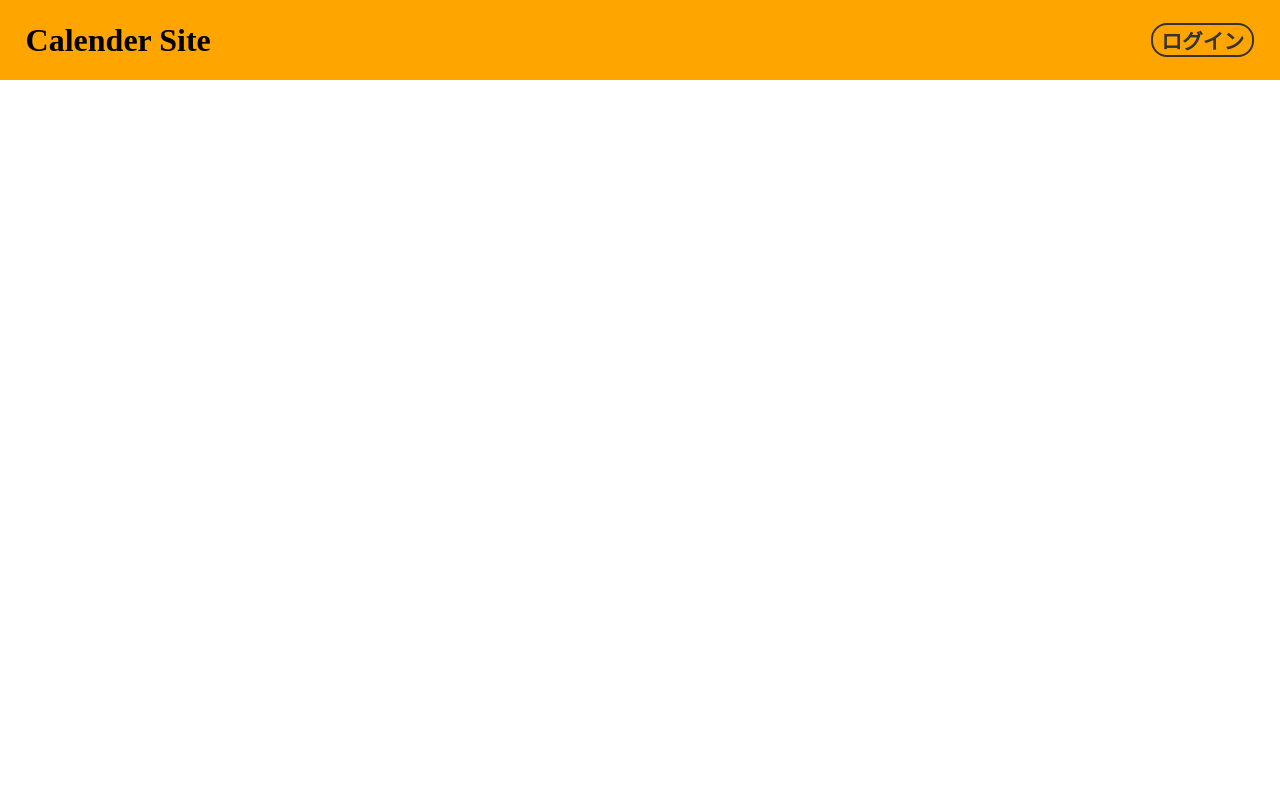
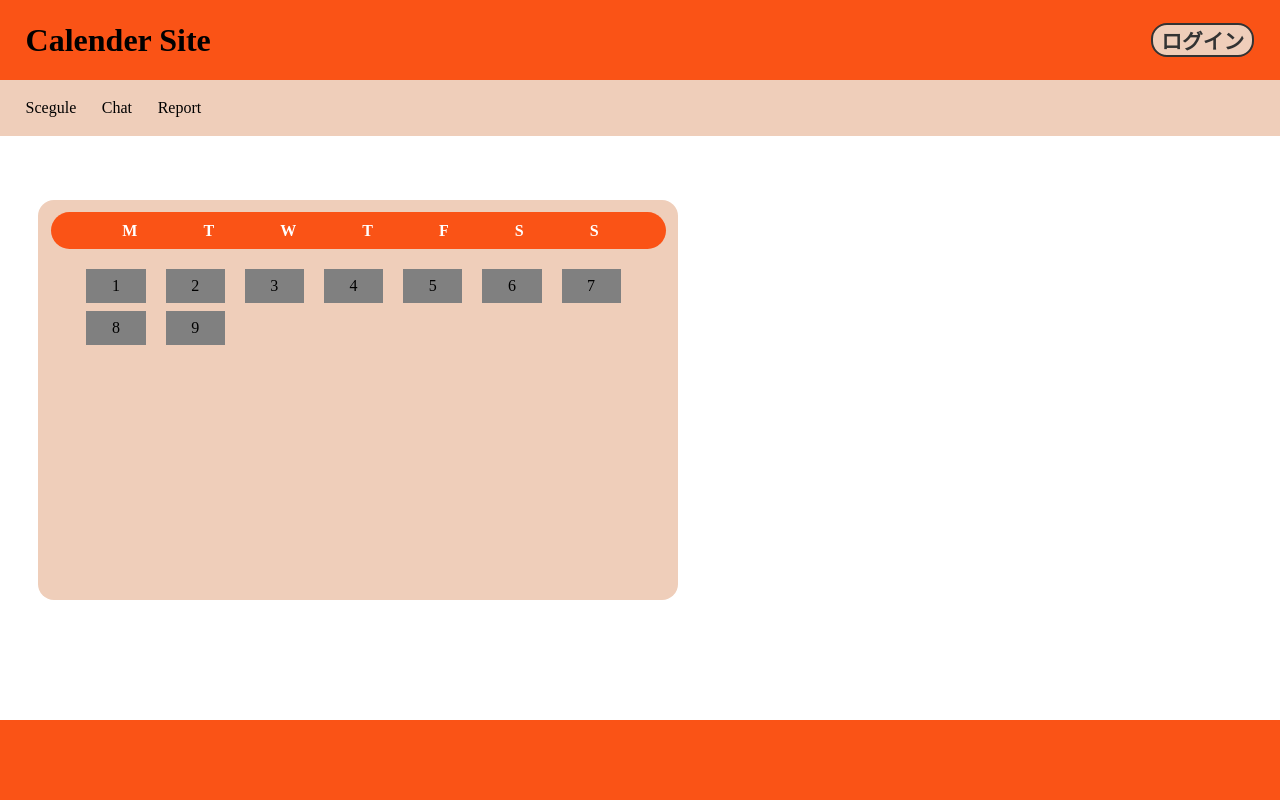
Before and after one commit to takatoshiinaoka/calendar, a Django app: template calendarSite/templates/index.html in a window 1280 px wide. Run offline with Django 3.2, Linux system fonts and the light colour scheme; the template is opened without the code that fills it, so the values that code supplies are empty.

Commit message:
トップページの見た目を作成

```diff
--- a/calendarSite/static/css/index.css
+++ b/calendarSite/static/css/index.css
@@ -4,7 +4,7 @@
   justify-content: space-between;
   align-items:center;
   position:fixed;
-  background-color:orange;
+  background-color:rgb(250,83,22);
   top:0;
   left:0;
   height:10vh;
@@ -24,7 +24,7 @@
   border:2px solid #333;
   border-radius:1rem;
   padding:0 0.5rem;
-  background-color:orange;
+  background-color:rgb(239,206,186);
   font-size:1.3em;
   cursor: pointer;
   color:#333;
@@ -35,3 +35,69 @@
   transition:0.5s;
   background-color:rgb(236,224,200);
 }
+.nav-bar{
+  display:flex;
+  flex-direction:row;
+  align-items:center;
+  position:fixed;
+  background-color:rgb(239,206,186);
+  top:10vh;
+  left:0;
+  height:7vh;
+  width:100vw;
+}
+.nav-bar > *{
+  margin-left:2vw;
+}
+.nav-bar > *:hover{
+  border-bottom: solid 1vh rgb(250,83,22);
+}
+.main{
+  top:20vh;
+  left:0;
+  width:100vw;
+  position:fixed;
+  height:70vh;
+  overflow-x:hidden;
+  overflow-y:scroll;
+
+}
+.calender{
+  position:fixed;
+  top:25vh;
+  left:3vw;
+  width:50vw;
+  height:50vh;
+  background-color:rgb(239,206,186);
+  border-radius:1rem;
+}
+.top{
+  background-color:rgb(250,83,22);
+  border-radius:2rem;
+  margin:1.5vh 1vw 0;
+}
+.top li{
+  display:inline-block;
+  flex-wrap:wrap;
+  padding:0.2vh 1.8vw;
+  margin:1vh;
+  color:white;
+  font-weight:bold;
+}
+.date li{
+  display:inline-block;
+  flex-wrap:wrap;
+  background-color:gray;
+  padding:1vh 2vw;
+  margin:0.5vh 1vh;
+}
+.footer{
+  top:90vh;
+  left:0;
+  width:100vw;
+  height:10vh;
+  background-color:rgb(250,83,22);
+  position:fixed;
+  bottom:0;
+  margin-bottom:2.5rem;
+}
--- a/calendarSite/templates/addData.html
+++ b/calendarSite/templates/addData.html
@@ -9,7 +9,7 @@
         <form method="post">
         {% csrf_token %}
 
-            <h1>予定を追加してください(テスト)</h1>
+            <h1>予定を追加してください</h1>
             日付<br>
             <input type="date" name="date"><br>
             ユーザー名<br>
--- a/calendarSite/templates/index.html
+++ b/calendarSite/templates/index.html
@@ -9,5 +9,36 @@
             <a class = "title" href="#">Calender Site</a>
             <a class = "login" href="http://localhost:8000/admin/login/?next=/admin/">ログイン</a>
         </div>
+        <div class = "nav-bar">
+            <p>Scegule</p>
+            <p>Chat</p>
+            <p>Report</p>
+        </div>
+        <div class = "main">
+            <div class = "calender">
+                <ul class = "top">
+                    <li>M</li>
+                    <li>T</li>
+                    <li>W</li>
+                    <li>T</li>
+                    <li>F</li>
+                    <li>S</li>
+                    <li>S</li>
+                </ul>
+                <ul class = "date">
+                    <li>1</li>
+                    <li>2</li>
+                    <li>3</li>
+                    <li>4</li>
+                    <li>5</li>
+                    <li>6</li>
+                    <li>7</li>
+                    <li>8</li>
+                    <li>9</li>
+                </ul>
+            </div>
+        </div>
+        <div class = "footer">
+        </div>
     </body>
 </html>
```
